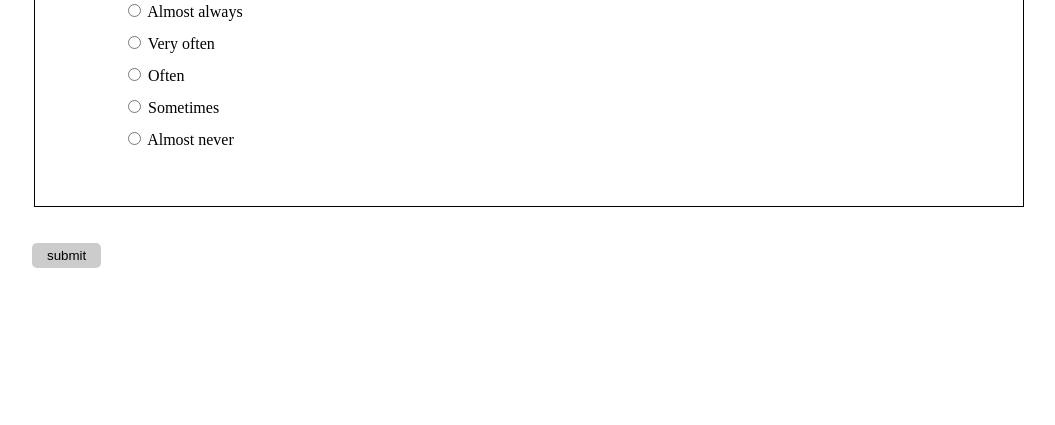
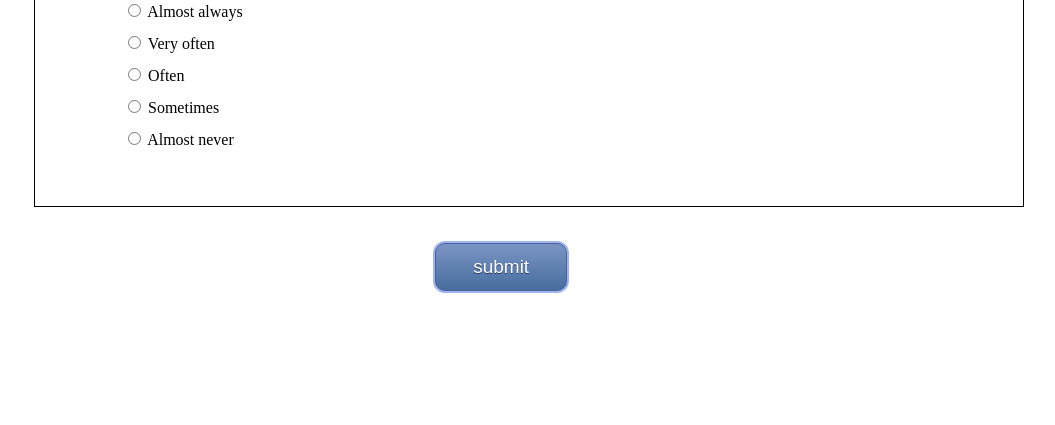
Before and after one commit to sri310/mental_Health_Predictor, a Flask app: page / in a window 1280 px wide. Shown: the part 3491-3916 px from the top of the page, without its empty margins (128-1183 px from the left). Before the commit the page ends 3759 px from the top, so only its background shows below. Run offline with Flask 2, Linux system fonts and the light colour scheme; some libraries are stand-ins or nearby versions.

Commit message:
committed!

```diff
--- a/static/main.js
+++ b/static/main.js
@@ -42,17 +42,17 @@
 
 
                                     if(results.result =='Optimistic and happy with life'){
-                                        $('.positiveAlert').text(' You are optimistic and happy with life').show();
+                                        $('.positiveAlert').show();
                                         $('.negativeAlert').hide();
                                         $('.neutraleAlert').hide();
                                     }
                                     else if (results.result =='Unaffected about life'){
-                                         $('.neutralAlert').text('You are unaffected about life').show();
+                                         $('.neutralAlert').show();
                                          $('.negativeAlert').hide();
                                          $('.positiveAlert').hide();
                                      }
                                      else if (results.result  =='Mentally distressed'){
-                                           $('.negativeAlert').text('You are mentally distressed').show();
+                                           $('.negativeAlert').show();
                                            $('.neutralAlert').hide();
                                            $('.positiveAlert').hide();
 
--- a/static/style.css
+++ b/static/style.css
@@ -22,29 +22,32 @@
         cursor:pointer;
         }
 
-        #sub {
-        position: absolute;
-        padding:5px 15px;
-        background:#ccc;
-        border:0 none;
-        cursor:pointer;
-        border-radius: 5px;
-        margin-right:40%
-        }
+
         .negativeAlert {
         padding: 20px;
+        color: white;
+        opacity: 1;
+        transition: opacity 0.6s;
+        margin-bottom: 15px;
+
         background-color: #f44336;
-        color: black;
+
         }
         .positiveAlert {
         padding: 20px;
-        background-color: #DFF2BF;
-        color: black;
+        color: white;
+        opacity: 1;
+        transition: opacity 0.6s;
+        margin-bottom: 15px;
+        background-color: #4CAF50;
         }
         .neutralAlert {
         padding: 20px;
-        background-color: #FEEFB3;
-        color: black;
+        color: white;
+        opacity: 1;
+        transition: opacity 0.6s;
+        margin-bottom: 15px;
+        background-color: #ff9800;
         }
     .closebtn {
         margin-left: 15px;
@@ -60,3 +63,44 @@
     .closebtn:hover {
         color: black;
     }
+
+    #sub {
+	-moz-box-shadow: 0px 0px 0px 2px #9fb4f2;
+	-webkit-box-shadow: 0px 0px 0px 2px #9fb4f2;
+	box-shadow: 0px 0px 0px 2px #9fb4f2;
+	background:-webkit-gradient(linear, left top, left bottom, color-stop(0.05, #7892c2), color-stop(1, #476e9e));
+	background:-moz-linear-gradient(top, #7892c2 5%, #476e9e 100%);
+	background:-webkit-linear-gradient(top, #7892c2 5%, #476e9e 100%);
+	background:-o-linear-gradient(top, #7892c2 5%, #476e9e 100%);
+	background:-ms-linear-gradient(top, #7892c2 5%, #476e9e 100%);
+	background:linear-gradient(to bottom, #7892c2 5%, #476e9e 100%);
+	filter:progid:DXImageTransform.Microsoft.gradient(startColorstr='#7892c2', endColorstr='#476e9e',GradientType=0);
+	background-color:#7892c2;
+	-moz-border-radius:10px;
+	-webkit-border-radius:10px;
+	border-radius:10px;
+	border:1px solid #4e6096;
+	display:inline-block;
+	cursor:pointer;
+	color:#ffffff;
+	font-family:Arial;
+	font-size:19px;
+	padding:12px 37px;
+	text-decoration:none;
+	text-shadow:0px 1px 0px #283966;
+	margin-left:40%
+}
+#sub:hover{
+	background:-webkit-gradient(linear, left top, left bottom, color-stop(0.05, #476e9e), color-stop(1, #7892c2));
+	background:-moz-linear-gradient(top, #476e9e 5%, #7892c2 100%);
+	background:-webkit-linear-gradient(top, #476e9e 5%, #7892c2 100%);
+	background:-o-linear-gradient(top, #476e9e 5%, #7892c2 100%);
+	background:-ms-linear-gradient(top, #476e9e 5%, #7892c2 100%);
+	background:linear-gradient(to bottom, #476e9e 5%, #7892c2 100%);
+	filter:progid:DXImageTransform.Microsoft.gradient(startColorstr='#476e9e', endColorstr='#7892c2',GradientType=0);
+	background-color:#476e9e;
+}
+#sub:active{
+	position:relative;
+	top:1px;
+}
--- a/templates/theForm.html
+++ b/templates/theForm.html
@@ -9,7 +9,8 @@
     <script src="http://code.jquery.com/jquery-1.11.0.min.js"></script>
     <script src="http://netdna.bootstrapcdn.com/bootstrap/3.1.1/js/bootstrap.min.js"></script>
     <script src="//ajax.googleapis.com/ajax/libs/jquery/1.9.1/jquery.min.js"></script>
-		<script type=text/javascript src="{{url_for('static',filename='main.js')}}"></script>
+    <script type=text/javascript src="{{url_for('static',filename='main.js')}}"></script>
+
 
 </head>
 <body>
@@ -74,15 +75,19 @@
 
     <div class="negativeAlert"  style="display:none;">
     <span class="closebtn" onclick="this.parentElement.style.display='none';">&times;</span>
-        jfdfh
+    <strong>You are mentally distressed</strong>
     </div>
     <div class="positiveAlert" style="display:none;">
     <span class="closebtn" onclick="this.parentElement.style.display='none';">&times;</span>
+    <strong> You are optimistic and happy with life</strong>
     </div>
     <div class="neutralAlert" style="display:none;">
     <span class="closebtn" onclick="this.parentElement.style.display='none';">&times;</span>
+        <strong>You are unaffected about life</strong>
     </div>
+
 </form>
+
 <br><br><br><br><br>
 </body>
 </html>
```
